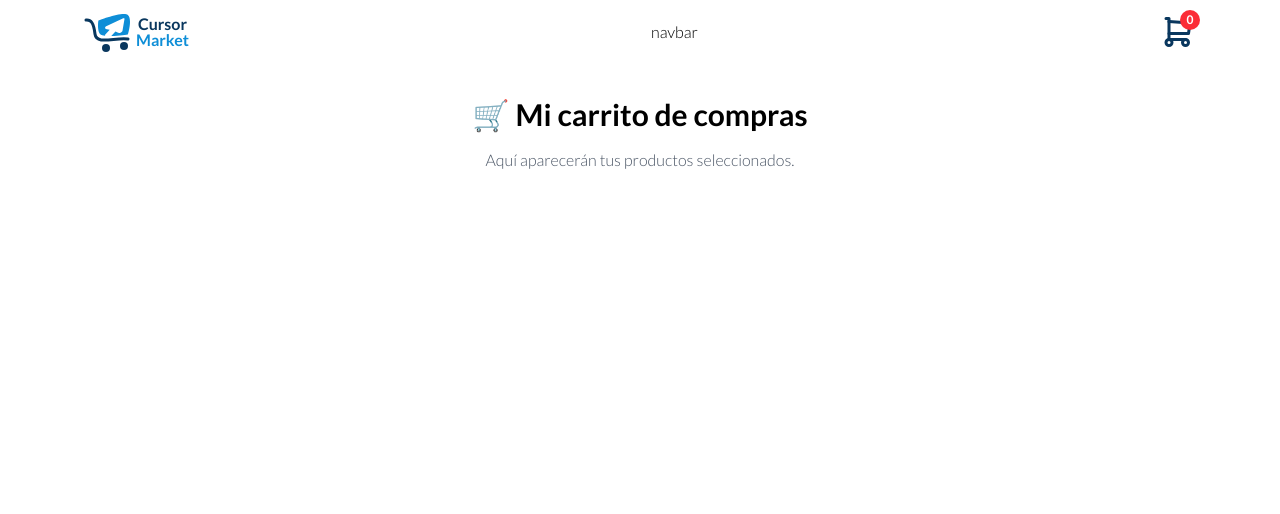
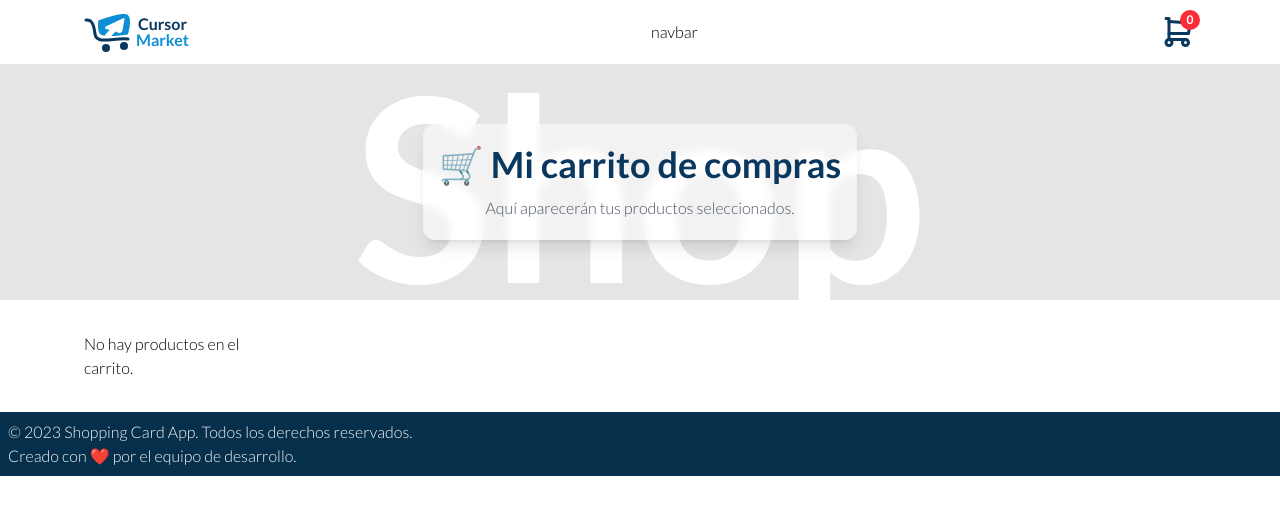
Before and after one commit to Paul1226/shopping-card-react, a React (Vite) app: page /MyCartShop in a window 1280 px wide. Shown: the top 514 px of the page. Built offline with nearby package versions, Linux system fonts and the light colour scheme.

Commit message:
feat: agregar componente ProductListAdd y reestructurar MainContainerShop

```diff
--- /dev/null
+++ b/src/components/ProductListAddCartShop.jsx
@@ -0,0 +1,21 @@
+import { useContext, useEffect, useState } from "react";
+import { CartContext } from "../contexts/CartContext";
+import { CardProduct } from "./CardProduct";
+
+export const ProductListAdd = () => {
+  const { listAdditions } = useContext(CartContext);
+
+  return (
+    <div className="w-full max-w-6xl mx-auto py-8 px-5">
+      <div className="container-list grid [grid-template-columns:repeat(auto-fill,minmax(200px,1fr))] gap-5">
+        {listAdditions && listAdditions.length > 0 ? (
+          listAdditions.map((product) => (
+            <CardProduct key={product.id} {...product} />
+          ))
+        ) : (
+          <p>No hay productos en el carrito.</p>
+        )}
+      </div>
+    </div>
+  );
+};
--- a/src/components/Welcome.jsx
+++ b/src/components/Welcome.jsx
@@ -1,15 +1,11 @@
-export const Welcome = () => {
+export const Welcome = ({ children }) => {
   return (
     <div className="flex flex-col items-center justify-center bg-neutral-200 py-15 relative overflow-hidden">
       <span className="shop-text absolute -bottom-3 text-white font-bold text-[clamp(10rem,20vw,17rem)] bg-red-00 text-center leading-none">
         Shop
       </span>
       <div className="bg-white/50 rounded-xl shadow-lg shadow-bg-blue-950 max-w-md text-center backdrop-blur-xs py-5">
-        <h1 className="text-4xl font-bold text-primary">¡Bienvenido!</h1>
-        <p className="text-lg text-gray-600">
-          Gracias por visitar nuestra tienda online de productos. Explora y
-          descubre todo lo que tenemos para ti.
-        </p>
+        {children}
       </div>
     </div>
   );
--- a/src/contexts/CartContext.jsx
+++ b/src/contexts/CartContext.jsx
@@ -9,7 +9,7 @@ export const ProviderCartContext = ({ children }) => {
 
   // añadir
   const addProduct = (newProduct) => {
-    setListAdditions([...listAdditions, newProduct]);
+    setListAdditions((prev) => [...prev, newProduct]);
   };
 
   return (
--- a/src/pages/HomePage.jsx
+++ b/src/pages/HomePage.jsx
@@ -4,10 +4,10 @@ import { Footer } from "../sections/Footer";
 
 export const HomePage = () => {
   return (
-    <>
+    <section>
       <Header />
       <MainContainer />
       <Footer />
-    </>
+    </section>
   );
 };
--- a/src/pages/MyCartShop.jsx
+++ b/src/pages/MyCartShop.jsx
@@ -1,14 +1,13 @@
 import { Header } from "../sections/Header";
+import { MainContainerShop } from "../sections/MainContainerShop";
+import { Footer } from "../sections/Footer";
+
 export const MyCartShop = () => {
   return (
     <section>
       <Header />
-      <div className="p-8 text-center">
-        <h1 className="text-3xl font-bold">🛒 Mi carrito de compras</h1>
-        <p className="text-gray-600 mt-4">
-          Aquí aparecerán tus productos seleccionados.
-        </p>
-      </div>
+      <MainContainerShop />
+      <Footer />
     </section>
   );
 };
--- a/src/sections/MainContainer.jsx
+++ b/src/sections/MainContainer.jsx
@@ -4,7 +4,13 @@ import { ProductList } from "../components/ProductList";
 export const MainContainer = () => {
   return (
     <main className="main-container">
-      <Welcome />
+      <Welcome>
+        <h1 className="text-4xl font-bold text-primary">¡Bienvenido!</h1>
+        <p className="text-lg text-gray-600">
+          Gracias por visitar nuestra tienda online de productos. Explora y
+          descubre todo lo que tenemos para ti.
+        </p>
+      </Welcome>
       <ProductList />
     </main>
   );
--- /dev/null
+++ b/src/sections/MainContainerShop.jsx
@@ -0,0 +1,18 @@
+import { Welcome } from "../components/Welcome";
+import { ProductListAdd } from "../components/ProductListAddCartShop";
+
+export const MainContainerShop = () => {
+  return (
+    <main>
+      <Welcome>
+        <h1 className="text-4xl font-bold text-primary px-4">
+          🛒 Mi carrito de compras
+        </h1>
+        <p className="text-gray-600 pt-3">
+          Aquí aparecerán tus productos seleccionados.
+        </p>
+      </Welcome>
+      <ProductListAdd />
+    </main>
+  );
+};
```
